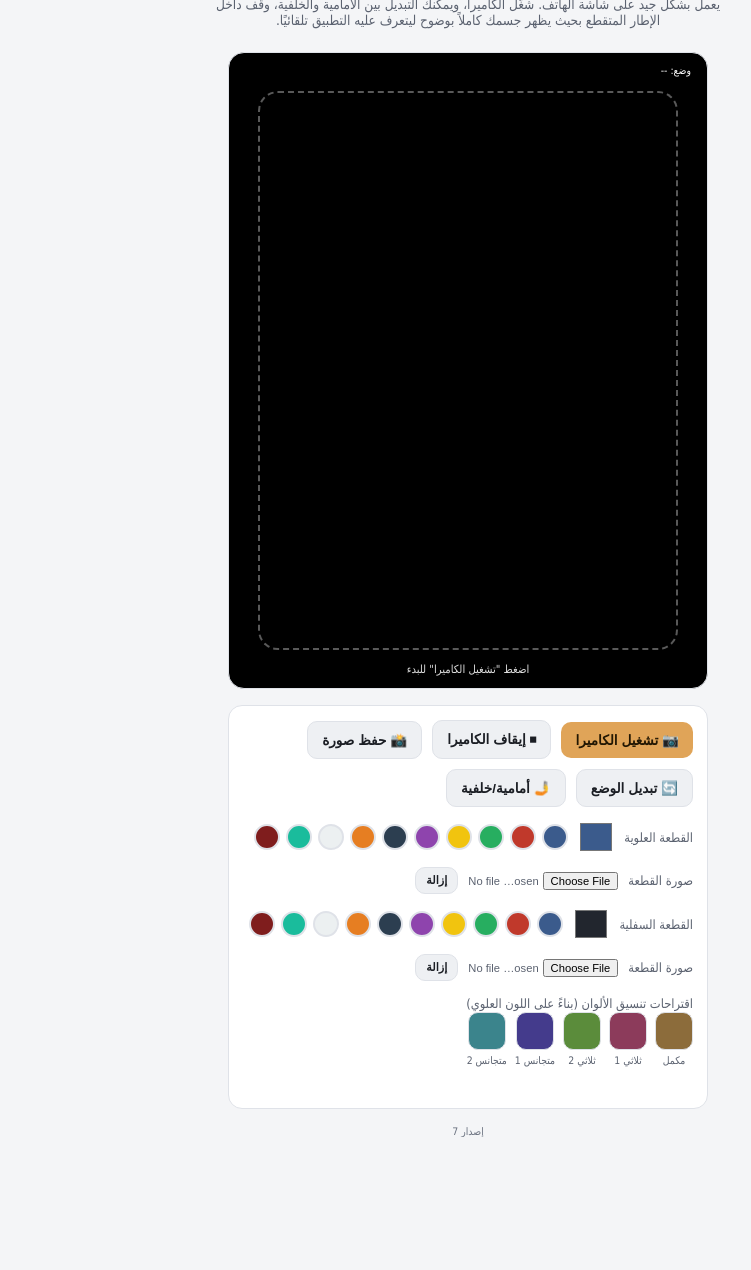
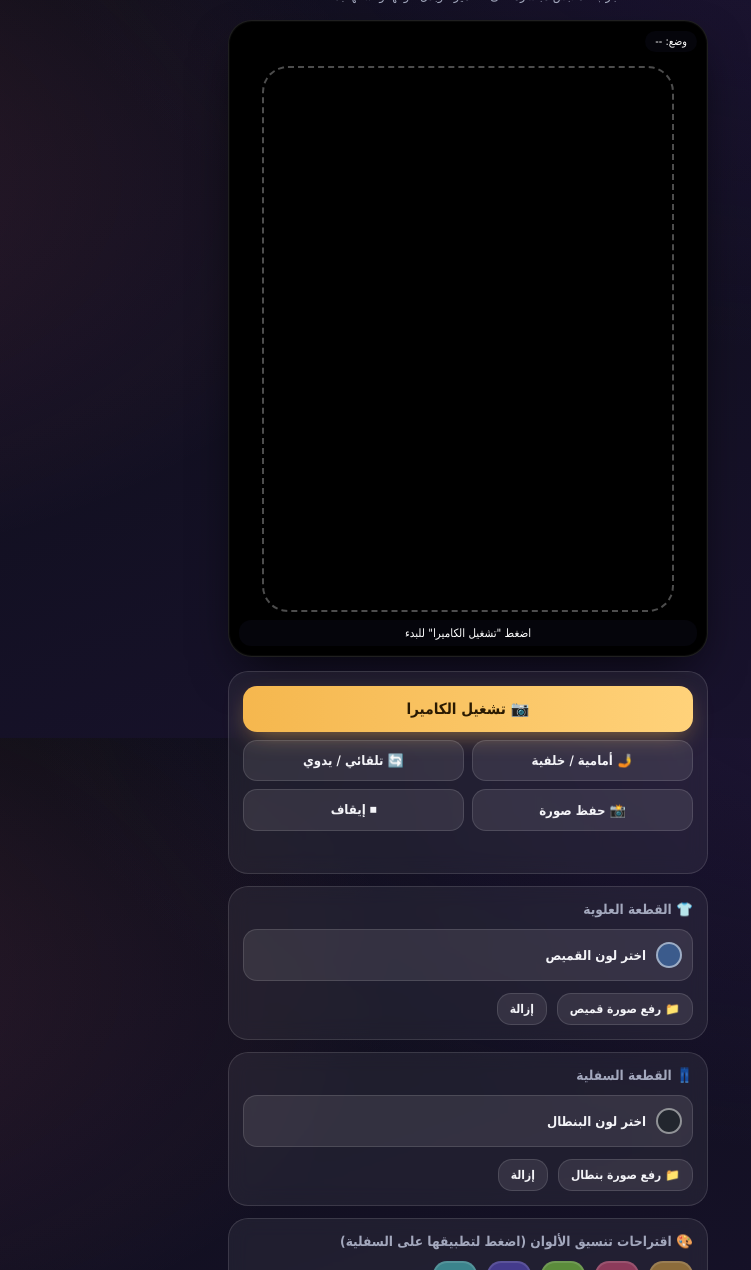
Before and after one commit to muk84/mirror-fishion, a plain HTML site: page index.html in a window 1280 px wide. Shown: the part 62-1332 px from the top of the page, without its empty margins (172-923 px from the left). Before the commit the page ends 1199 px from the top, so only its background shows below. Drawn offline with Linux system fonts and the light colour scheme.

Commit message:
Update index.html

```diff
--- a/index.html
+++ b/index.html
@@ -4,70 +4,76 @@
 <meta charset="UTF-8">
 <meta name="viewport" content="width=device-width, initial-scale=1, viewport-fit=cover">
 <title>مرآة الأناقة - تنسيق الملابس</title>
-<script src="https://cdn.jsdelivr.net/npm/@tensorflow/tfjs@4.20.0/dist/tf.min.js"></script>
-<script src="https://cdn.jsdelivr.net/npm/@tensorflow-models/pose-detection@2.1.3/dist/pose-detection.min.js"></script>
+<link rel="preconnect" href="https://cdn.jsdelivr.net">
+<script defer src="https://cdn.jsdelivr.net/npm/@tensorflow/tfjs@4.20.0/dist/tf.min.js"></script>
+<script defer src="https://cdn.jsdelivr.net/npm/@tensorflow-models/pose-detection@2.1.3/dist/pose-detection.min.js"></script>
 <style>
-  :root{
-    --bg:#0f1115; --panel:#181b22; --panel2:#20242e; --text:#f2f3f5; --muted:#9aa1ad;
-    --accent:#e0a458; --border:#2c3140;
-    padding-top: env(safe-area-inset-top,0px);
-    padding-bottom: env(safe-area-inset-bottom,0px);
-    box-sizing:border-box;
-  }
-  @media (prefers-color-scheme: light){
-    :root:not([data-theme="dark"]){
-      --bg:#f4f5f7; --panel:#ffffff; --panel2:#eef0f3; --text:#1b1e24; --muted:#5b6270; --border:#dfe2e8;
-    }
-  }
-  *{box-sizing:border-box;}
-  html,body{height:100%;}
-  body{
-    margin:0; background:var(--bg); color:var(--text);
+  :root{color-scheme:dark;
+    --bg1:#0b0d14; --bg2:#1a1330; --card:rgba(255,255,255,.06); --card-b:rgba(255,255,255,.12);
+    --text:#f4f4f8; --muted:#a3a8bd; --accent:#f5b74e; --accent2:#ff6b9d;}
+  *{box-sizing:border-box; -webkit-tap-highlight-color:transparent;}
+  body{margin:0; min-height:100%; color:var(--text);
     font-family:"Tahoma","Segoe UI",system-ui,sans-serif;
-    display:flex; flex-direction:column; align-items:center;
-    padding:16px; gap:16px;
-  }
-  h1{font-size:1.15rem; margin:4px 0 0; text-align:center;}
-  p.sub{color:var(--muted); font-size:.85rem; margin:0 0 8px; text-align:center; max-width:520px;}
-  .stage{
-    position:relative; width:100%; max-width:480px;
-    height:calc(min(100vw - 32px, 480px) * 4 / 3);
-    flex-shrink:0;
-    background:#000; border-radius:16px; overflow:hidden; border:1px solid var(--border);
-  }
+    background:radial-gradient(900px 500px at 85% -10%,#3b1f6b55,transparent),radial-gradient(700px 400px at -10% 30%,#ff6b9d22,transparent),linear-gradient(160deg,var(--bg1),var(--bg2));
+    background-attachment:fixed;
+    display:flex; flex-direction:column; align-items:center; gap:14px;
+    padding:calc(14px + env(safe-area-inset-top,0px)) 14px calc(24px + env(safe-area-inset-bottom,0px));}
+  header{text-align:center; max-width:480px;}
+  h1{font-size:1.5rem; margin:4px 0 2px; background:linear-gradient(90deg,var(--accent),var(--accent2)); -webkit-background-clip:text; background-clip:text; color:transparent;}
+  p.sub{color:var(--muted); font-size:.8rem; margin:0; line-height:1.6;}
+  .stage{position:relative; width:100%; max-width:480px; height:calc(min(100vw - 28px,480px)*4/3); flex-shrink:0;
+    background:#000; border-radius:24px; overflow:hidden; border:1px solid var(--card-b);
+    box-shadow:0 20px 50px -15px #000c, 0 0 0 1px #ffffff08 inset;}
   .flip{position:absolute; inset:0; z-index:1;}
   video{position:absolute; inset:0; width:100%; height:100%; object-fit:cover; visibility:hidden;}
-  canvas{position:absolute; inset:0; width:100%; height:100%; object-fit:cover;}
+  canvas{position:absolute; inset:0; width:100%; height:100%;}
   #overlay{cursor:grab; z-index:2;}
-  .guide{position:absolute; inset:6%; border:2px dashed rgba(255,255,255,.35); border-radius:20px; pointer-events:none; z-index:3;}
-  .hint{position:absolute; bottom:8px; right:8px; left:8px; text-align:center; font-size:.7rem; color:#ddd; background:rgba(0,0,0,.45); padding:4px 8px; border-radius:8px; z-index:4;}
-  .badge{position:absolute; top:8px; right:8px; font-size:.65rem; background:rgba(0,0,0,.5); color:#fff; padding:3px 8px; border-radius:20px; z-index:4;}
-  .panel{
-    width:100%; max-width:480px; background:var(--panel); border:1px solid var(--border);
-    border-radius:14px; padding:14px; display:flex; flex-direction:column; gap:12px;
-  }
+  .guide{position:absolute; inset:7%; border:2px dashed rgba(255,255,255,.3); border-radius:26px; pointer-events:none; z-index:3;}
+  .hint{position:absolute; bottom:10px; right:10px; left:10px; text-align:center; font-size:.72rem; color:#fff; background:rgba(10,10,20,.55); backdrop-filter:blur(8px); -webkit-backdrop-filter:blur(8px); padding:6px 10px; border-radius:12px; z-index:4;}
+  .badge{position:absolute; top:10px; right:10px; font-size:.68rem; background:rgba(10,10,20,.55); backdrop-filter:blur(8px); -webkit-backdrop-filter:blur(8px); color:#fff; padding:4px 10px; border-radius:20px; z-index:4;}
+  .panel{width:100%; max-width:480px; display:flex; flex-direction:column; gap:12px;}
+  .card{background:var(--card); border:1px solid var(--card-b); border-radius:20px; padding:14px; display:flex; flex-direction:column; gap:12px; backdrop-filter:blur(10px); -webkit-backdrop-filter:blur(10px);}
+  .card h2{margin:0; font-size:.85rem; color:var(--muted); font-weight:600;}
   .row{display:flex; align-items:center; gap:10px; flex-wrap:wrap;}
-  label{font-size:.8rem; color:var(--muted); min-width:60px;}
-  .swatches{display:flex; gap:6px; flex-wrap:wrap;}
-  .sw{width:26px; height:26px; border-radius:50%; border:2px solid var(--border); cursor:pointer;}
-  .sw.selected{border-color:var(--accent); transform:scale(1.15);}
-  input[type=color]{width:36px; height:36px; border:none; border-radius:8px; background:none; padding:0; cursor:pointer;}
-  button{
-    background:var(--accent); color:#221703; border:none; border-radius:10px; padding:10px 14px;
-    font-weight:bold; cursor:pointer; font-size:.85rem;
-  }
-  button.secondary{background:var(--panel2); color:var(--text); border:1px solid var(--border);}
-  button.active{outline:2px solid var(--accent);}
-  .harmony{display:flex; gap:8px; flex-wrap:wrap;}
-  .h-item{display:flex; flex-direction:column; align-items:center; gap:4px; font-size:.65rem; color:var(--muted); cursor:pointer;}
-  .h-chip{width:38px; height:38px; border-radius:10px; border:1px solid var(--border);}
+  .btns{display:grid; grid-template-columns:repeat(2,1fr); gap:8px;}
+  button,.filebtn{font-family:inherit; border:none; border-radius:14px; padding:12px 10px; font-weight:700; cursor:pointer; font-size:.82rem; color:var(--text);
+    background:rgba(255,255,255,.09); border:1px solid var(--card-b); text-align:center; transition:transform .12s, background .2s;}
+  button:active,.filebtn:active{transform:scale(.96);}
+  button.primary{grid-column:1/-1; color:#2a1a02; border:none; font-size:.95rem; padding:14px;
+    background:linear-gradient(90deg,var(--accent),#ffd27a); box-shadow:0 8px 24px -8px #f5b74e99;}
+  .swatches{display:flex; gap:8px; flex-wrap:wrap; flex:1;}
+  .sw{width:28px; height:28px; border-radius:50%; border:2px solid rgba(255,255,255,.25); cursor:pointer; transition:transform .15s;}
+  .sw.selected{border-color:#fff; transform:scale(1.18);}
+  input[type=color]{width:42px; height:42px; border:2px solid var(--card-b); border-radius:12px; background:none; padding:2px; cursor:pointer;}
+  input[type=file]{display:none;}
+  .filebtn{padding:8px 12px; font-size:.75rem; display:inline-block;}
+  .small{padding:8px 12px; font-size:.75rem;}
+  .harmony{display:flex; gap:10px; flex-wrap:wrap;}
+  .h-item{display:flex; flex-direction:column; align-items:center; gap:5px; font-size:.68rem; color:var(--muted); cursor:pointer;}
+  .h-chip{width:44px; height:44px; border-radius:14px; border:2px solid var(--card-b); transition:transform .15s;}
+  .h-item:active .h-chip{transform:scale(.9);}
   #status{font-size:.75rem; color:var(--muted); text-align:center; min-height:16px;}
+  .ver{font-size:.62rem; color:#6b7090; text-align:center;}
+  .colorbtn{display:flex; align-items:center; gap:10px; flex:1; justify-content:flex-start;}
+  .dot{width:26px; height:26px; border-radius:50%; border:2px solid rgba(255,255,255,.5); display:inline-block;}
+  .scrim{position:fixed; inset:0; background:rgba(0,0,0,.5); opacity:0; pointer-events:none; transition:opacity .25s; z-index:90;}
+  .drawer{position:fixed; top:0; right:0; height:100%; width:min(310px,84vw); z-index:100; transform:translateX(105%);
+    transition:transform .3s cubic-bezier(.2,.8,.2,1); background:rgba(20,16,38,.92); backdrop-filter:blur(16px); -webkit-backdrop-filter:blur(16px);
+    border-left:1px solid var(--card-b); padding:calc(16px + env(safe-area-inset-top,0px)) 16px 24px; display:flex; flex-direction:column; gap:16px; overflow-y:auto;}
+  body.drawer-open .drawer{transform:none;}
+  body.drawer-open .scrim{opacity:1; pointer-events:auto;}
+  .drawer-head{display:flex; align-items:center; justify-content:space-between; font-weight:700;}
+  .swgrid{display:grid; grid-template-columns:repeat(5,1fr); gap:12px;}
+  .swgrid .sw{width:100%; aspect-ratio:1; height:auto; border-radius:14px;}
+  .custom{display:flex; align-items:center; gap:10px; font-size:.8rem; color:var(--muted);}
   a#dl{display:none;}
 </style>
 </head>
 <body>
-<h1>👗 مرآة الأناقة</h1>
-<p class="sub">يعمل بشكل جيد على شاشة الهاتف. شغّل الكاميرا، ويمكنك التبديل بين الأمامية والخلفية، وقف داخل الإطار المتقطع بحيث يظهر جسمك كاملاً بوضوح ليتعرف عليه التطبيق تلقائيًا.</p>
+<header>
+  <h1>👗 مرآة الأناقة</h1>
+  <p class="sub">جرّب الملابس مباشرة على الكاميرا، وبدّل ألوانها وانسّقها بذكاء.</p>
+</header>
 
 <div class="stage" id="stage">
   <div class="flip" id="flipWrap">
@@ -80,45 +86,55 @@
 </div>
 
 <div class="panel">
-  <div class="row">
-    <button id="startBtn">📷 تشغيل الكاميرا</button>
-    <button id="stopBtn" class="secondary">⏹ إيقاف الكاميرا</button>
-    <button id="snapBtn" class="secondary">📸 حفظ صورة</button>
-    <button id="modeBtn" class="secondary">🔄 تبديل الوضع</button>
-    <button id="camBtn" class="secondary">🤳 أمامية/خلفية</button>
+  <div class="card">
+    <div class="btns">
+      <button id="startBtn" class="primary">📷 تشغيل الكاميرا</button>
+      <button id="camBtn">🤳 أمامية / خلفية</button>
+      <button id="modeBtn">🔄 تلقائي / يدوي</button>
+      <button id="snapBtn">📸 حفظ صورة</button>
+      <button id="stopBtn">⏹ إيقاف</button>
+    </div>
+    <div id="status"></div>
   </div>
 
-  <div class="row">
-    <label>القطعة العلوية</label>
-    <input type="color" id="topColor" value="#3b5b8c">
-    <div class="swatches" id="topSw"></div>
-  </div>
-  <div class="row">
-    <label>صورة القطعة</label>
-    <input type="file" accept="image/*" id="topImgInput" style="max-width:150px;font-size:.7rem;color:var(--muted);">
-    <button id="topImgClear" class="secondary" style="padding:6px 10px;font-size:.7rem;">إزالة</button>
-  </div>
-  <div class="row">
-    <label>القطعة السفلية</label>
-    <input type="color" id="bottomColor" value="#22262e">
-    <div class="swatches" id="bottomSw"></div>
-  </div>
-  <div class="row">
-    <label>صورة القطعة</label>
-    <input type="file" accept="image/*" id="bottomImgInput" style="max-width:150px;font-size:.7rem;color:var(--muted);">
-    <button id="bottomImgClear" class="secondary" style="padding:6px 10px;font-size:.7rem;">إزالة</button>
+  <div class="card">
+    <h2>👕 القطعة العلوية</h2>
+    <div class="row"><button class="colorbtn" data-target="top"><span class="dot" id="topDot"></span> اختر لون القميص</button></div>
+    <div class="row">
+      <label class="filebtn" for="topImgInput">📁 رفع صورة قميص</label>
+      <input type="file" accept="image/*" id="topImgInput">
+      <button id="topImgClear" class="small">إزالة</button>
+    </div>
   </div>
 
-  <div>
-    <label>اقتراحات تنسيق الألوان (بناءً على اللون العلوي)</label>
+  <div class="card">
+    <h2>👖 القطعة السفلية</h2>
+    <div class="row"><button class="colorbtn" data-target="bottom"><span class="dot" id="bottomDot"></span> اختر لون البنطال</button></div>
+    <div class="row">
+      <label class="filebtn" for="bottomImgInput">📁 رفع صورة بنطال</label>
+      <input type="file" accept="image/*" id="bottomImgInput">
+      <button id="bottomImgClear" class="small">إزالة</button>
+    </div>
+  </div>
+
+  <div class="card">
+    <h2>🎨 اقتراحات تنسيق الألوان (اضغط لتطبيقها على السفلية)</h2>
     <div class="harmony" id="harmony"></div>
   </div>
-
-  <div id="status"></div>
 </div>
 
 <a id="dl" download="outfit-preview.png"></a>
-<div style="font-size:.65rem;color:#6b7280;text-align:center;">إصدار 7</div>
+<div class="scrim" id="scrim"></div>
+<aside class="drawer" id="drawer" aria-hidden="true">
+  <div class="drawer-head"><span id="drawerTitle">🎨 الألوان</span><button class="small" id="drawerClose">✕ إغلاق</button></div>
+  <div class="swgrid" id="drawerSw"></div>
+  <div class="custom"><span>لون مخصص:</span>
+    <input type="color" id="topColor" value="#3b5b8c">
+    <input type="color" id="bottomColor" value="#22262e" style="display:none">
+  </div>
+</aside>
+
+<div class="ver">إصدار 9</div>
 
 <script>
 const video = document.getElementById('video');
@@ -127,23 +143,40 @@ const ctx = overlay.getContext('2d');
 const statusEl = document.getElementById('status');
 const modeBadge = document.getElementById('modeBadge');
 const hintText = document.getElementById('hintText');
-const palette = ['#3b5b8c','#c0392b','#27ae60','#f1c40f','#8e44ad','#2c3e50','#e67e22','#ecf0f1','#1abc9c','#7f1d1d'];
-
-function buildSwatches(containerId, input){
-  const c = document.getElementById(containerId);
+const palette = ['#3b5b8c','#c0392b','#27ae60','#f1c40f','#8e44ad','#2c3e50','#e67e22','#ecf0f1','#1abc9c','#7f1d1d',
+  '#000000','#6b7280','#f5deb3','#ff6b9d','#0ea5e9','#84cc16','#a16207','#4c1d95','#be123c','#14532d'];
+let drawerTarget='top';
+function refreshDots(){
+  ['top','bottom'].forEach(k=>{ document.getElementById(k+'Dot').style.background=document.getElementById(k+'Color').value; });
+}
+function openDrawer(which){
+  drawerTarget=which;
+  document.getElementById('drawerTitle').textContent = which==='top' ? '🎨 لون القطعة العلوية' : '🎨 لون القطعة السفلية';
+  document.getElementById('topColor').style.display = which==='top' ? '' : 'none';
+  document.getElementById('bottomColor').style.display = which==='bottom' ? '' : 'none';
+  const cur=document.getElementById(which+'Color').value.toLowerCase();
+  document.querySelectorAll('#drawerSw .sw').forEach(d=>d.classList.toggle('selected', d.dataset.c===cur));
+  document.body.classList.add('drawer-open');
+}
+function closeDrawer(){ document.body.classList.remove('drawer-open'); }
+(function buildDrawer(){
+  const c=document.getElementById('drawerSw');
   palette.forEach(color=>{
-    const d = document.createElement('div');
-    d.className='sw'; d.style.background=color;
-    d.onclick=()=>{ input.value=color; input.dispatchEvent(new Event('input')); markSelected(containerId,d); };
+    const d=document.createElement('div');
+    d.className='sw'; d.style.background=color; d.dataset.c=color;
+    d.onclick=()=>{
+      const inp=document.getElementById(drawerTarget+'Color');
+      inp.value=color; inp.dispatchEvent(new Event('input'));
+      c.querySelectorAll('.sw').forEach(x=>x.classList.toggle('selected',x===d));
+    };
     c.appendChild(d);
   });
-}
-function markSelected(containerId, el){
-  document.getElementById(containerId).querySelectorAll('.sw').forEach(s=>s.classList.remove('selected'));
-  el.classList.add('selected');
-}
-buildSwatches('topSw', document.getElementById('topColor'));
-buildSwatches('bottomSw', document.getElementById('bottomColor'));
+  document.querySelectorAll('.colorbtn').forEach(b=>b.onclick=()=>openDrawer(b.dataset.target));
+  document.getElementById('scrim').onclick=closeDrawer;
+  document.getElementById('drawerClose').onclick=closeDrawer;
+  ['topColor','bottomColor'].forEach(id=>document.getElementById(id).addEventListener('input',refreshDots));
+  refreshDots();
+})();
 
 /* ---------- manual fallback boxes ---------- */
 function makeBox(x,y,w,h,color){ return {x,y,w,h,color}; }
@@ -287,7 +320,7 @@ let smooth={};
 function smoothPt(name, p){
   if(!p) return smooth[name];
   const prev = smooth[name];
-  const s = prev ? {x: prev.x*0.6+p.x*0.4, y: prev.y*0.6+p.y*0.4} : p;
+  const s = prev ? {x: prev.x*0.5+p.x*0.5, y: prev.y*0.5+p.y*0.5} : p;
   smooth[name]=s;
   return s;
 }
@@ -316,6 +349,16 @@ function kp(keypoints, name){
   return {x:p.x, y:p.y};
 }
 
+let latestPoses=[], detecting=false, lastDetect=0, loopsStarted=false;
+async function detectTick(){
+  if(usePose && detector && video.readyState>=2 && !detecting && performance.now()-lastDetect>45){
+    detecting=true;
+    try{ latestPoses = await detector.estimatePoses(video,{flipHorizontal:false}); }catch(e){}
+    lastDetect=performance.now(); detecting=false;
+  }
+  setTimeout(detectTick, 16);
+}
+
 function drawVideoFrame(){
   const vw=video.videoWidth, vh=video.videoHeight;
   if(!vw || !vh) return;
@@ -324,7 +367,7 @@ function drawVideoFrame(){
   ctx.drawImage(video, (overlay.width-dw)/2, (overlay.height-dh)/2, dw, dh);
 }
 
-async function poseLoop(){
+function poseLoop(){
   if(video.readyState>=2 && overlay.width>0){
     ctx.save();
     ctx.clearRect(0,0,overlay.width,overlay.height);
@@ -333,12 +376,14 @@ async function poseLoop(){
     drawVideoFrame();
     if(usePose && detector){
       try{
-        const poses = await detector.estimatePoses(video, {flipHorizontal:false});
+        const poses = latestPoses;
         if(poses[0]){
-          const scaleX = overlay.width/video.videoWidth, scaleY = overlay.height/video.videoHeight;
+          const vw=video.videoWidth, vh=video.videoHeight;
+          const sc=Math.max(overlay.width/vw, overlay.height/vh);
+          const ox=(overlay.width-vw*sc)/2, oy=(overlay.height-vh*sc)/2;
           const raw = {};
           ['left_shoulder','right_shoulder','left_hip','right_hip','left_knee','right_knee','left_ankle','right_ankle']
-            .forEach(n=>{ const p=kp(poses[0].keypoints,n); raw[n]= p? {x:p.x*scaleX, y:p.y*scaleY} : null; });
+            .forEach(n=>{ const p=kp(poses[0].keypoints,n); raw[n]= p? {x:p.x*sc+ox, y:p.y*sc+oy} : null; });
           const ls=smoothPt('ls',raw.left_shoulder), rs=smoothPt('rs',raw.right_shoulder);
           const lh=smoothPt('lh',raw.left_hip), rh=smoothPt('rh',raw.right_hip);
           const lk=smoothPt('lk',raw.left_knee), rk=smoothPt('rk',raw.right_knee);
@@ -439,9 +484,9 @@ document.getElementById('startBtn').onclick = async ()=>{
   try{
     await openCamera(currentFacing);
     guide.style.display = detector ? 'none' : 'block';
-    await initPose();
+    if(!detector) await initPose(); else { usePose=true; modeBadge.textContent='وضع: تلقائي'; }
     guide.style.display='none';
-    poseLoop();
+    if(!loopsStarted){ loopsStarted=true; poseLoop(); detectTick(); }
   }catch(err){
     statusEl.textContent='تعذر الوصول إلى الكاميرا. تأكد من منح الإذن من إعدادات المتصفح، ومن استخدام رابط https.';
   }
```
